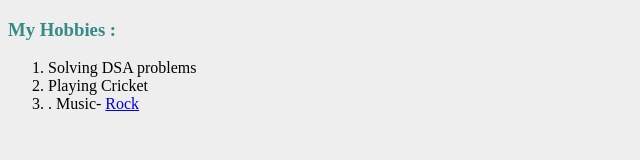
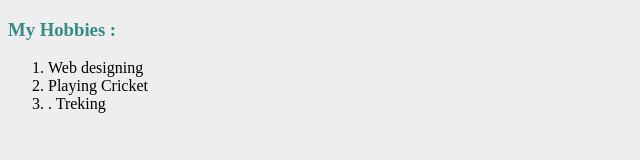
Before and after one commit to vikrantcoder3/resume, a plain HTML site: page Hobbies.html in a window 1280 px wide. Shown: the whole page, without its empty margins (0-640 px from the left). Drawn offline with Linux system fonts and the light colour scheme.

Commit message:
Update Hobbies.html

```diff
--- a/Hobbies.html
+++ b/Hobbies.html
@@ -7,9 +7,9 @@
     <h3> My Hobbies :</h3>
     <link rel="stylesheet" href="css/Style.css ">
     <ol>
-     <li>Solving DSA problems</li>
+     <li>Web designing</li>
      <li> Playing Cricket</li>
-     <li>. Music- <a href="https://open.spotify.com/playlist/37i9dQZF1DWXRqgorJj26U">Rock</a></li>
+     <li>. Treking </li>
     </ol>
 
 <body>
```
